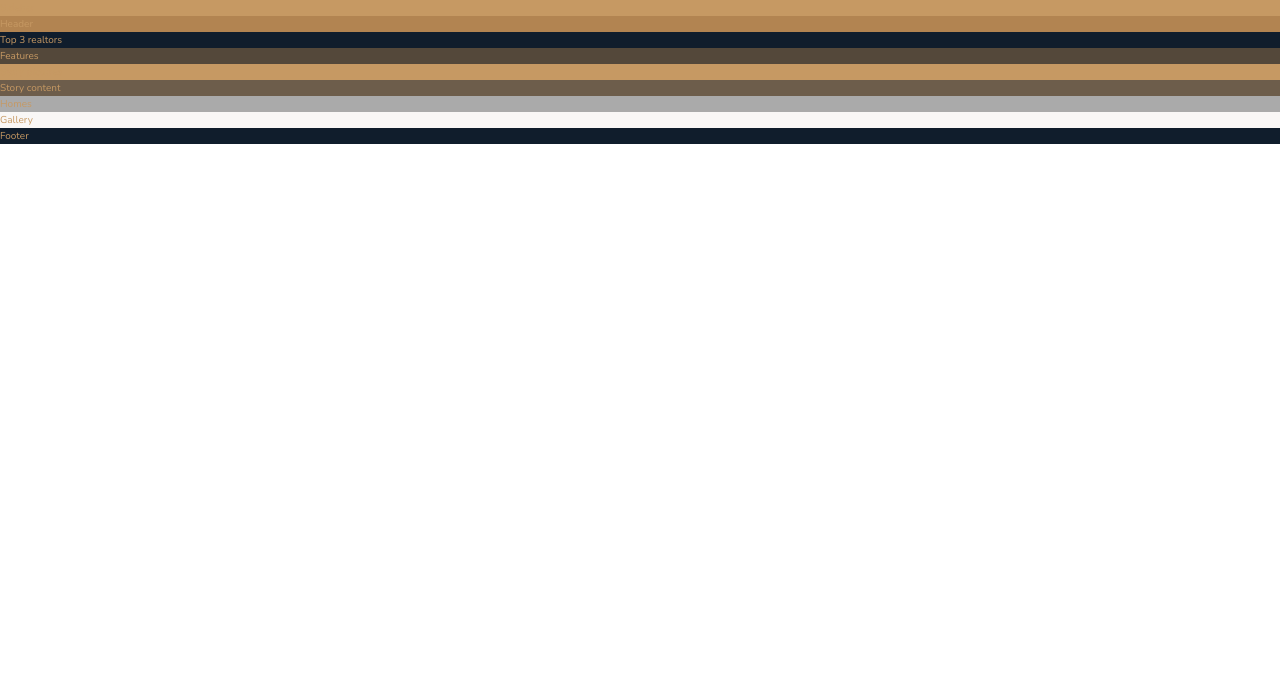
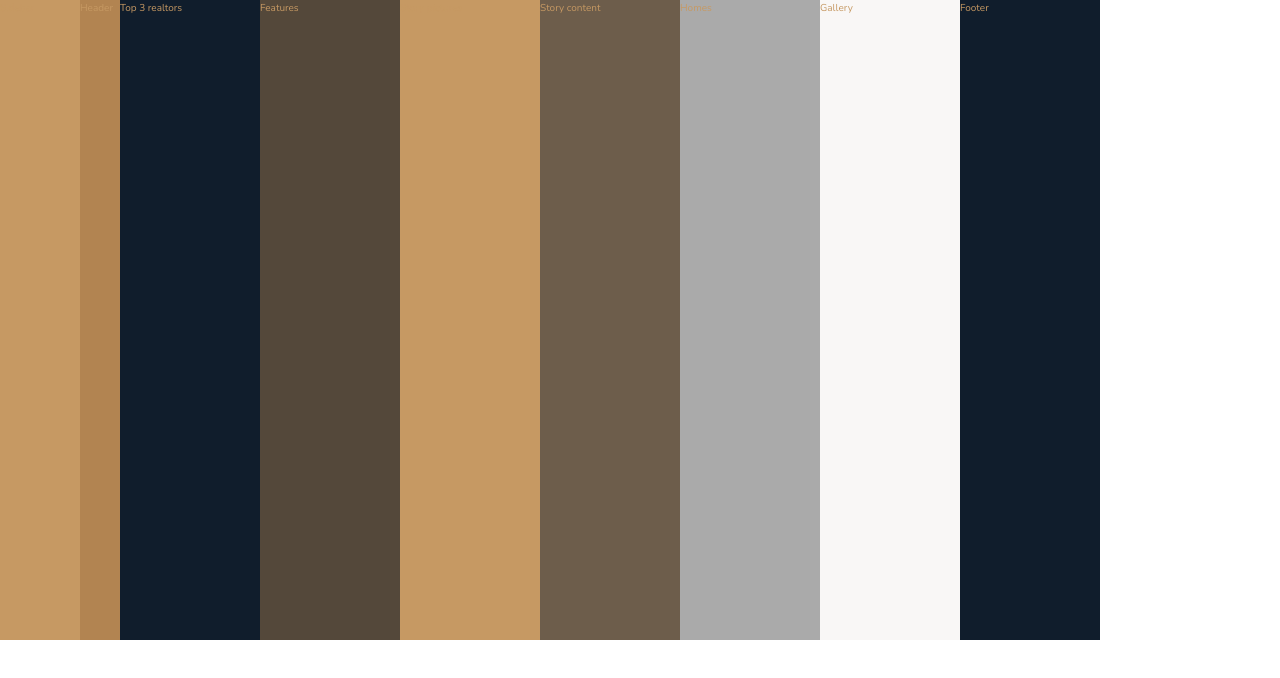
Before and after one commit to anhdo95/nexter, a website: page index.html in a window 1280 px wide. Drawn offline with nearby package versions, Linux system fonts and the light colour scheme; files that its build step writes are made by us from their sources.

Commit message:
Define grid rows and columns

```diff
--- a/sass/_base.scss
+++ b/sass/_base.scss
@@ -33,3 +33,14 @@ html {
 body {
   box-sizing: border-box;
 }
+
+.container {
+  display: grid;
+  grid-template-rows: 80vh min-content 40vw repeat(3, min-content);
+  grid-template-columns:
+    [sidebar-start] 8rem
+    [sidebar-end full-start] 1fr
+    [center-start] repeat(8, [col-start] minmax(min-content, 14rem) [col-end])
+    [center-end] 1fr
+    [full-end];
+}
```
